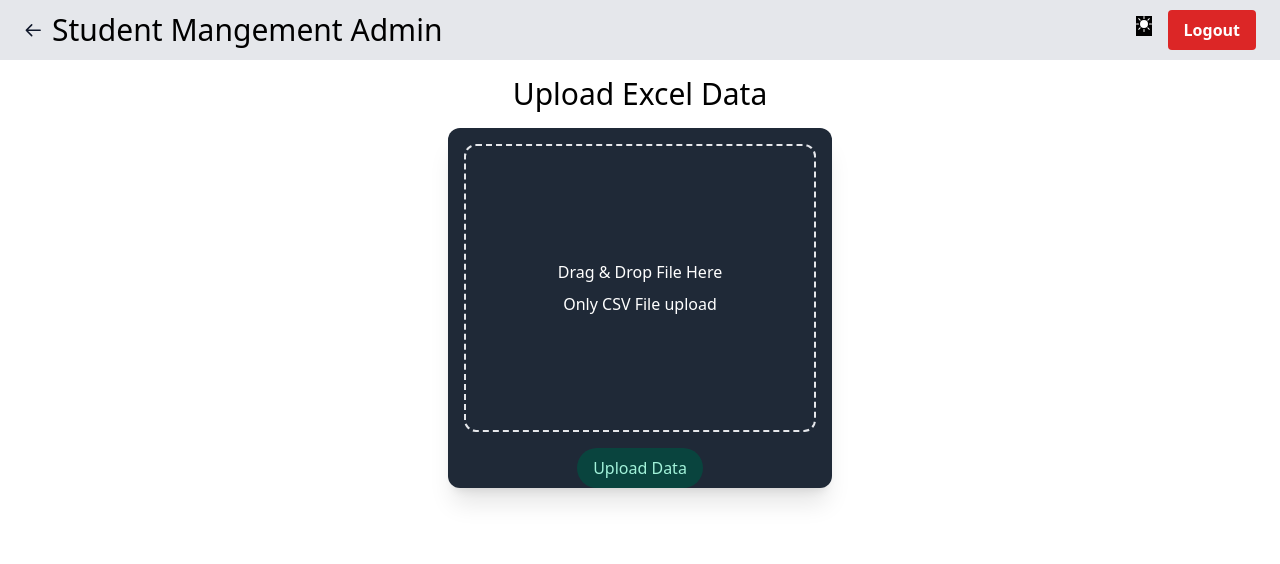
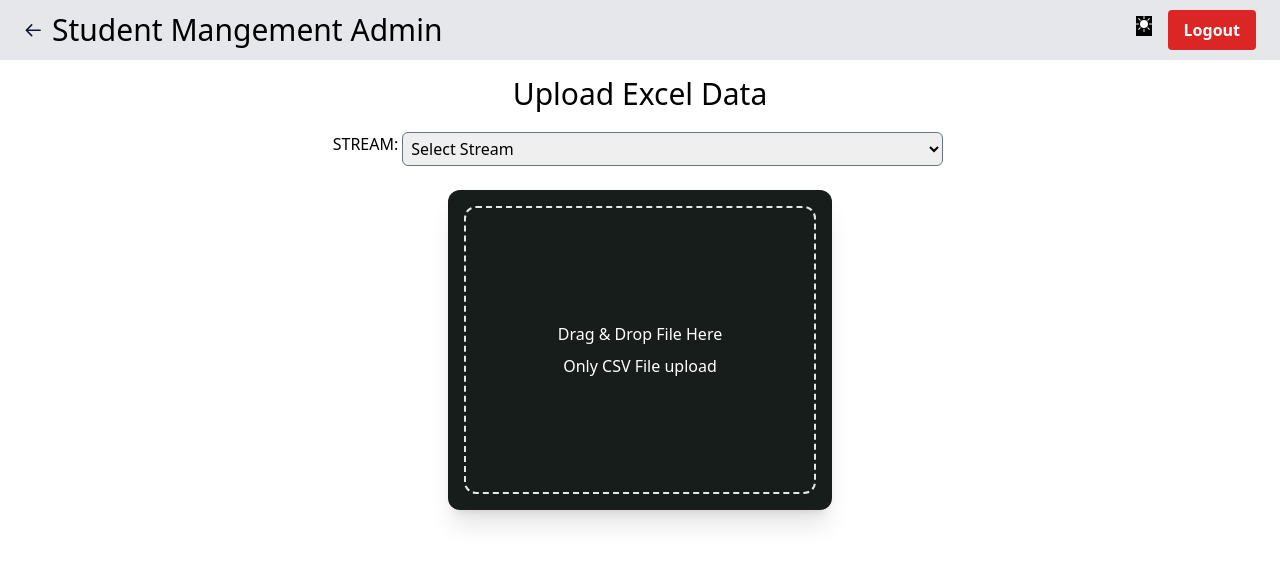
Before and after one commit to drashtipadia/student-mangement-frontend, a React (Vite) app: page /add-excel in a window 1280 px wide. Shown: the top 564 px of the page. Built offline with nearby package versions, Linux system fonts and the light colour scheme.

Commit message:
feat: stream add, minor change

```diff
--- a/src/styles/view.css
+++ b/src/styles/view.css
@@ -2,3 +2,13 @@
   size: a4;
 
 }
+
+th {
+  border-width: 1px;
+  border-color: black;
+}
+
+td {
+  border-width: 1px;
+  border-color: black;
+}
--- a/src/views/ImportStudentData.jsx
+++ b/src/views/ImportStudentData.jsx
@@ -3,10 +3,15 @@ import { useNavigate } from "react-router-dom";
 import { Header } from "../Component/Header";
 import { useDropzone } from "react-dropzone";
 import { BASE_URL } from "../utils/config";
+import { SelectBox } from "../Component";
+import { GIA_STREAMS, SFI_STREAMS } from "../utils/constants";
 
 export function ImportStudentData() {
   const [file, setFile] = useState(null);
   const navigate = useNavigate();
+  const [stream, setStream] = useState();
+
+  const INSTITUTE_TYPE = localStorage.token;
 
   const onDrop = useCallback((acceptedFiles) => {
     // console.log(acceptedFiles[0]);
@@ -19,16 +24,22 @@ export function ImportStudentData() {
       multiple: false,
       accept: {
         "text/csv": [".csv"],
+
         // "application/vnd.ms-excel": [".xls"],
         // "application/vnd.openxmlformats-officedocument.spreadsheetml.sheet": [
         //   ".xlsx",
         //],
       },
     });
+  const handleSelect = (e) => {
+    setStream(e.target.value);
+  };
 
   const onUpload = async () => {
     const formData = new FormData();
     formData.append(file.name, file);
+    formData.append("Stream", stream);
+    //console.log(stream);
 
     const call = await fetch(`${BASE_URL}/upload-csv`, {
       method: "post",
@@ -48,7 +59,19 @@ export function ImportStudentData() {
       <Header />
       <div className="flex flex-col items-center justify-center">
         <h1 className="my-4 text-3xl font-medium"> Upload Excel Data</h1>
-        <div className="flex flex-col items-center justify-center bg-gray-800 shadow-xl w-96 rounded-xl">
+        <div>
+          <SelectBox
+            name="stream"
+            label={"Stream:"}
+            onChange={handleSelect}
+            placeholder={"Select Stream"}
+            selected={stream}
+            data={
+              INSTITUTE_TYPE === "GIA" ? [...GIA_STREAMS] : [...SFI_STREAMS]
+            }
+          />
+        </div>
+        <div className="flex flex-col items-center justify-center bg-surface-container-low shadow-xl w-96 rounded-xl mt-5">
           <div className="p-4 w-full">
             <div
               {...getRootProps()}
@@ -76,13 +99,24 @@ export function ImportStudentData() {
             </div>
           </div>
           <div className="text-white">{file?.name}</div>
-          <button
+          {file === null ? (
+            ""
+          ) : (
+            <button
+              className="primary-button"
+              onClick={() => onUpload()}
+              disabled={stream == undefined}
+            >
+              Upload Data
+            </button>
+          )}
+          {/* <button
             className="primary-button"
             onClick={() => onUpload()}
             disabled={file === null}
           >
             Upload Data
-          </button>
+          </button> */}
         </div>
       </div>
     </>
--- a/src/views/StudentsList.jsx
+++ b/src/views/StudentsList.jsx
@@ -101,6 +101,7 @@ export function StudentsList() {
     <>
       <Header />
       <>
+
         <p className="text-3xl text-center p-3">Student Info</p>
         <div className="flex mb-3 mx-3  align-items-center p-2">
           <SelectBox
@@ -230,7 +231,7 @@ export function StudentsList() {
                       after
                       ignoreCols={["Sr_No", "institute_type"]}
                     >
-                      <td className="border border-black">
+                      <td>
                         <Link to={`/students/${e.Sr_No}`}>
                           View Details &rarr;
                         </Link>
--- a/src/views/ViewBonafide.jsx
+++ b/src/views/ViewBonafide.jsx
@@ -124,7 +124,7 @@ export function ViewBonafide() {
             <p className="text-center">
               It is to certify to that, Mr./Ms.&nbsp;
               <abbr title="attribute" className="fw-bold">
-                {`${student.surname} ${student.name} ${student.fathername}`}
+                {`${student.Name}`}
               </abbr>
               &nbsp;is/was enrolled student of this college. He/She is studying
               ________________________________________________________ in
--- a/src/views/ViewFirstTrial.jsx
+++ b/src/views/ViewFirstTrial.jsx
@@ -22,9 +22,10 @@ export function ViewFirstTrial() {
       if (err) throw new Error(err);
       setStudent({ ...resp.student });
 
-      [resp, err] = await safeFetch(`${BASE_URL}/last-serial/bonafide`);
+      [resp, err] = await safeFetch(`${BASE_URL}/last-serial/first-trial`);
       if (err) throw new Error(err);
       setSerial((Number(resp.serial) || 0) + 1);
+      console.log(serial);
     } catch (e) {
       alert("Some error occured");
       throw new Error(e);
@@ -113,7 +114,7 @@ export function ViewFirstTrial() {
             <p className="h6">
               Mr./Ms.&nbsp;
               <abbr title="attribute ">
-                {`${student.surname} ${student.name} ${student.fathername}`}
+                {`${student.Name} `}
                 &nbsp;
               </abbr>
               &nbsp;
--- a/src/views/ViewNoObj.jsx
+++ b/src/views/ViewNoObj.jsx
@@ -21,7 +21,7 @@ export function ViewNoObj() {
       if (err) throw new Error(err);
       setStudent({ ...resp.student });
 
-      [resp, err] = await safeFetch(`${BASE_URL}/last-serial/bonafide`);
+      [resp, err] = await safeFetch(`${BASE_URL}/last-serial/no-objection`);
       if (err) throw new Error(err);
       setSerial((Number(resp.serial) || 0) + 1);
     } catch (e) {
@@ -105,7 +105,7 @@ export function ViewNoObj() {
             <p className="text-center">
               This is to certify that, Mr./Ms.&nbsp;
               <abbr title="attribute" className="fw-bold">
-                {`${student.surname} ${student.name} ${student.fathername}`}
+                {`${student.Name}`}
               </abbr>
               &nbsp;was studying&nbsp;
               <span className="h6 fw-bold">{student.stream}</span> in the
--- a/src/views/ViewTc.jsx
+++ b/src/views/ViewTc.jsx
@@ -7,7 +7,7 @@ import "../styles/view.css";
 
 export function ViewTc() {
   useEffect(() => {
-    document.title = "Leaving Document";
+    document.title = "Transfer Certificate";
   });
 
   const currentDate = new Date();
```
Also changed, not shown: 1 other file (tests, documents, lock files or other folders).
